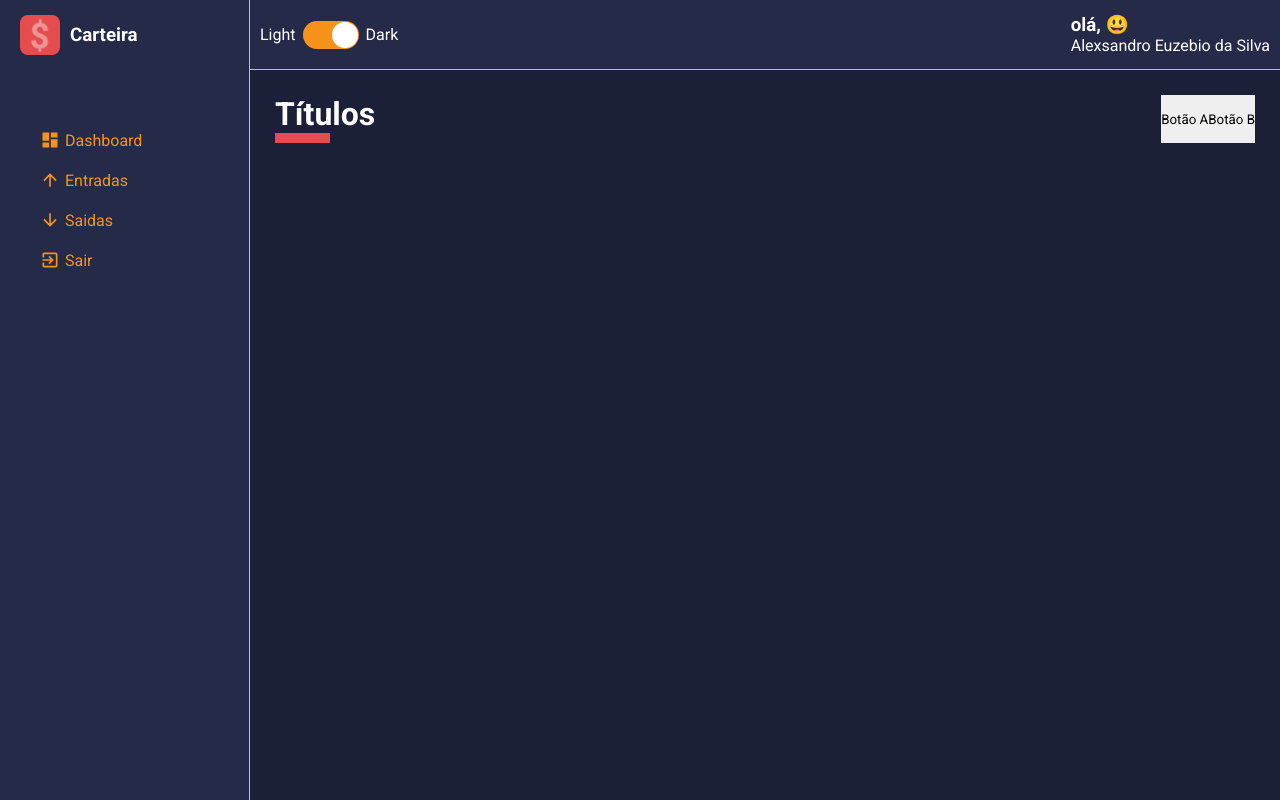
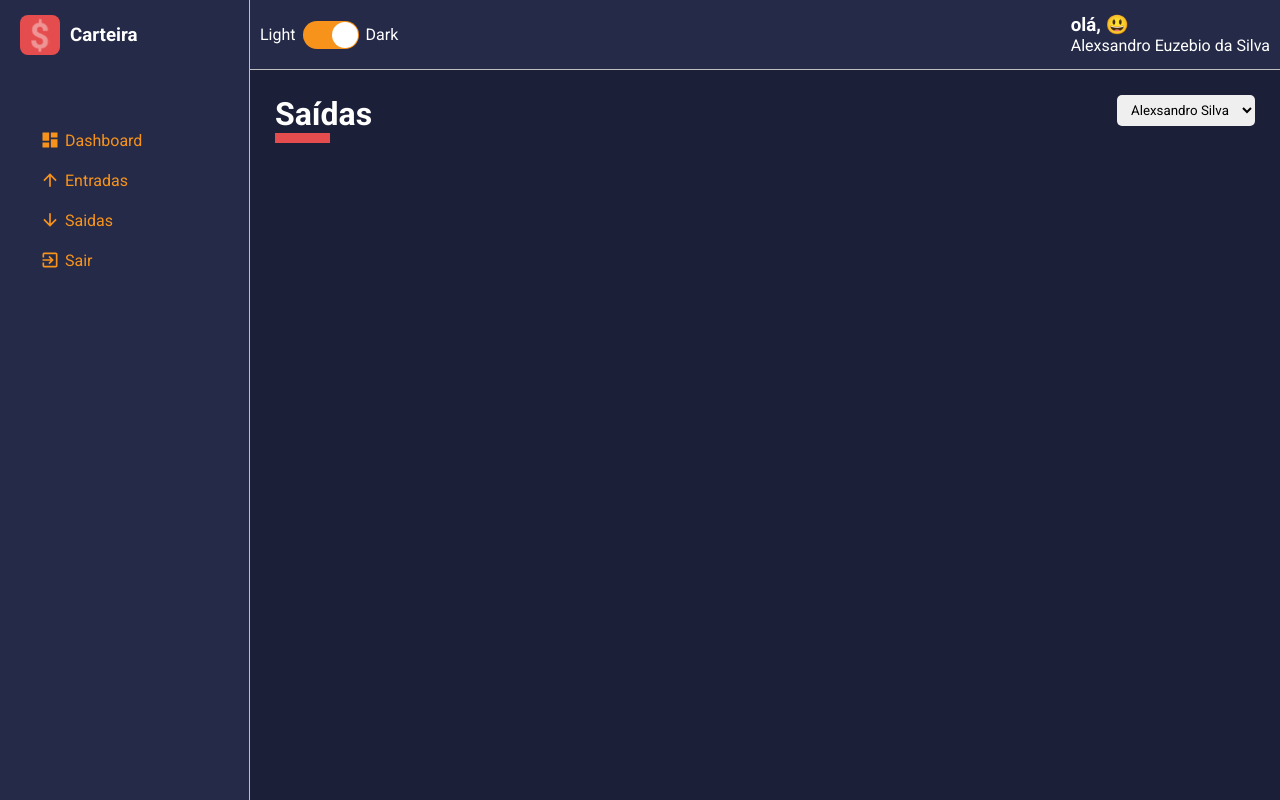
Before and after one commit to AlexsandroProjetosOficial/carteira, a React (Create React App) app: page / in a window 1280 px wide. Built offline with nearby package versions, Linux system fonts and the light colour scheme.

Commit message:
Incluindo componente de select e deixando o header dinâmico.

```diff
--- a/src/App.tsx
+++ b/src/App.tsx
@@ -2,6 +2,7 @@
 import { ThemeProvider } from 'styled-components';
 import Layout from './components/Layout';
 import Dashboard from './pages/Dashboard';
+import List from './pages/List';
 import GlobalStyles from './styles/GlobalStyles';
 import dark from './styles/themes/dark';
 
@@ -10,7 +11,8 @@
         <ThemeProvider theme={dark}>
             <GlobalStyles />
             <Layout>
-                <Dashboard />
+                {/* <Dashboard /> */}
+                <List />
             </Layout>
         </ThemeProvider>
     );
--- a/src/components/ContentHeader/index.tsx
+++ b/src/components/ContentHeader/index.tsx
@@ -5,15 +5,22 @@
     Controllers
 } from './styles';
 
-const ContentHeader: React.FC = () => {
+interface IContentHeaderProps {
+    title: string;
+    lineColor: string;
+    children: React.ReactNode;
+}
+
+const ContentHeader: React.FC<IContentHeaderProps> = ({
+    title, lineColor, children
+}) => {
     return (
         <Container>
-            <TitleContainer>
-                <h1>Títulos</h1>
+            <TitleContainer lineColor={lineColor}>
+                <h1>{title}</h1>
             </TitleContainer>
             <Controllers>
-                <button type="button">Botão A</button>
-                <button type="button">Botão B</button>
+                {children}
             </Controllers>
         </Container>
     );
--- a/src/components/ContentHeader/styles.ts
+++ b/src/components/ContentHeader/styles.ts
@@ -1,4 +1,8 @@
 import styled from 'styled-components';
+
+interface ITitleContainerProps {
+    lineColor: string;
+}
 
 export const Container = styled.div`
     width: 100%;
@@ -7,7 +11,7 @@
     margin-bottom: 25px;
 `;
 
-export const TitleContainer = styled.div`
+export const TitleContainer = styled.div<ITitleContainerProps>`
     > h1 {
         color: ${props => props.theme.colors.white};
 
@@ -15,11 +19,10 @@
             content: '';
             display: block;
             width: 55px;
-            border-bottom: 10px solid ${props => props.theme.colors.warning};
+            border-bottom: 10px solid ${props => props.lineColor};
         }
     }
 `;
 export const Controllers = styled.div`
     display: flex;
-
 `;
--- /dev/null
+++ b/src/components/SelectInput/index.tsx
@@ -0,0 +1,25 @@
+import React from 'react';
+import { Container } from './styles';
+
+interface ISelectInputProps {
+    options: {
+        value: string | number;
+        label: string | number;
+    }[],
+}
+
+const SelectInput: React.FC<ISelectInputProps> = ({ options }) => {
+    return (
+        <Container>
+            <select>
+                {
+                    options.map(option => (
+                        <option value="option.value">{option.label}</option>
+                    ))
+                }
+            </select>
+        </Container>
+    );
+}
+
+export default SelectInput;
--- /dev/null
+++ b/src/components/SelectInput/styles.ts
@@ -0,0 +1,9 @@
+import styled from 'styled-components';
+
+export const Container = styled.div`
+    > select {
+        padding: 7px 10px;
+        border-radius: 5px;
+        margin-left: 7px;
+    }
+`;
--- a/src/pages/Dashboard/index.tsx
+++ b/src/pages/Dashboard/index.tsx
@@ -1,11 +1,20 @@
 import React from 'react';
 import ContentHeader from '../../components/ContentHeader';
+import SelectInput from '../../components/SelectInput';
 import { Container } from './styles';
 
 const Dashboard: React.FC = () => {
+    const options = [
+        {value: 'Alexsandro', label: 'Alexsandro Silva'},
+        {value: 'Alexsandro', label: 'Alexsandro Silva'},
+        {value: 'Alexsandro', label: 'Alexsandro Silva'},
+    ]
+
     return (
         <Container>
-            <ContentHeader />
+            <ContentHeader title="Dashboard" lineColor="#F7931B">
+                <SelectInput options={options}/>
+            </ContentHeader>
         </Container>
     );
 }
--- a/src/pages/List/index.tsx
+++ b/src/pages/List/index.tsx
@@ -1,10 +1,20 @@
 import React from 'react';
-
-// import { Container } from './styles';
+import ContentHeader from '../../components/ContentHeader';
+import SelectInput from '../../components/SelectInput';
+import { Container } from './styles';
 
 const List: React.FC = () => {
+    const options = [
+        {value: 'Alexsandro', label: 'Alexsandro Silva'},
+        {value: 'Alexsandro', label: 'Alexsandro Silva'},
+        {value: 'Alexsandro', label: 'Alexsandro Silva'},
+    ];
     return (
-        <h1>List</h1>
+        <Container>
+            <ContentHeader title="Saídas" lineColor="#E44C4E">
+                <SelectInput options={options} />
+            </ContentHeader>
+        </Container>
     );
 }
 
--- /dev/null
+++ b/src/pages/List/styles.ts
@@ -0,0 +1,3 @@
+import styled from 'styled-components';
+
+export const Container = styled.div``;
```
Also changed, not shown: 1 other file (tests, documents, lock files or other folders).
